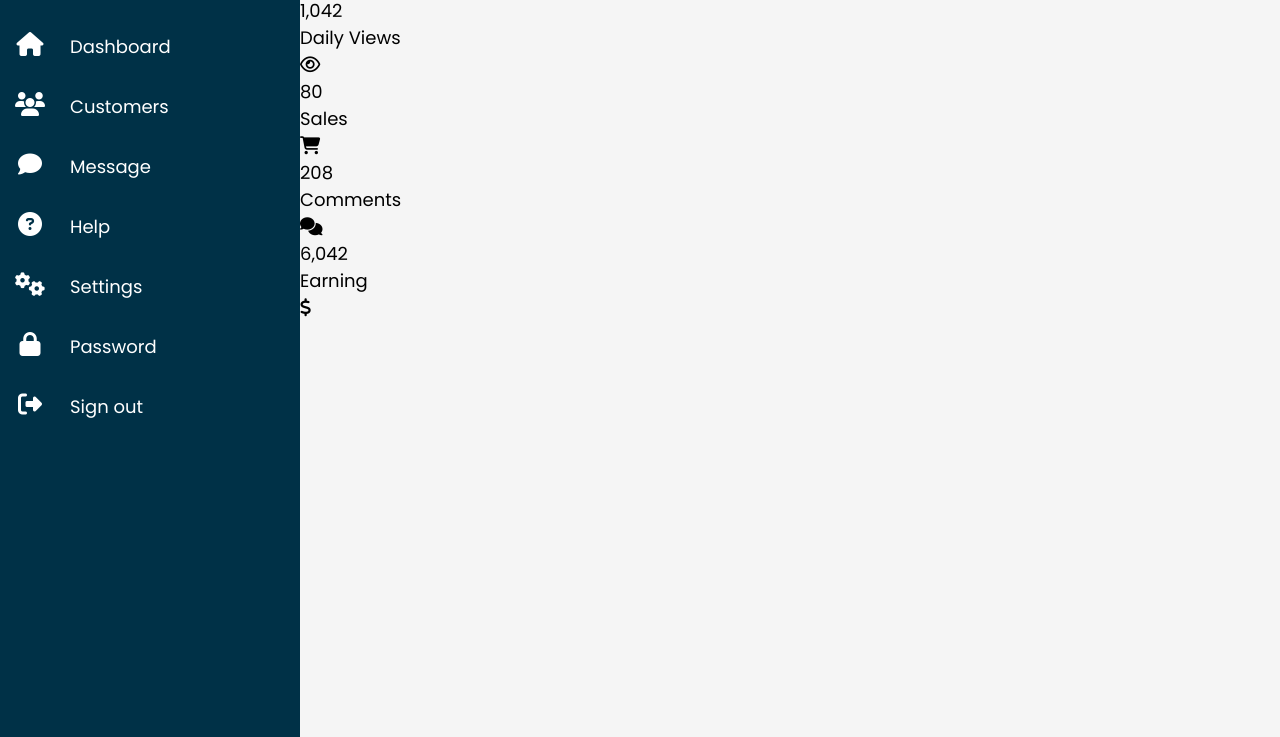
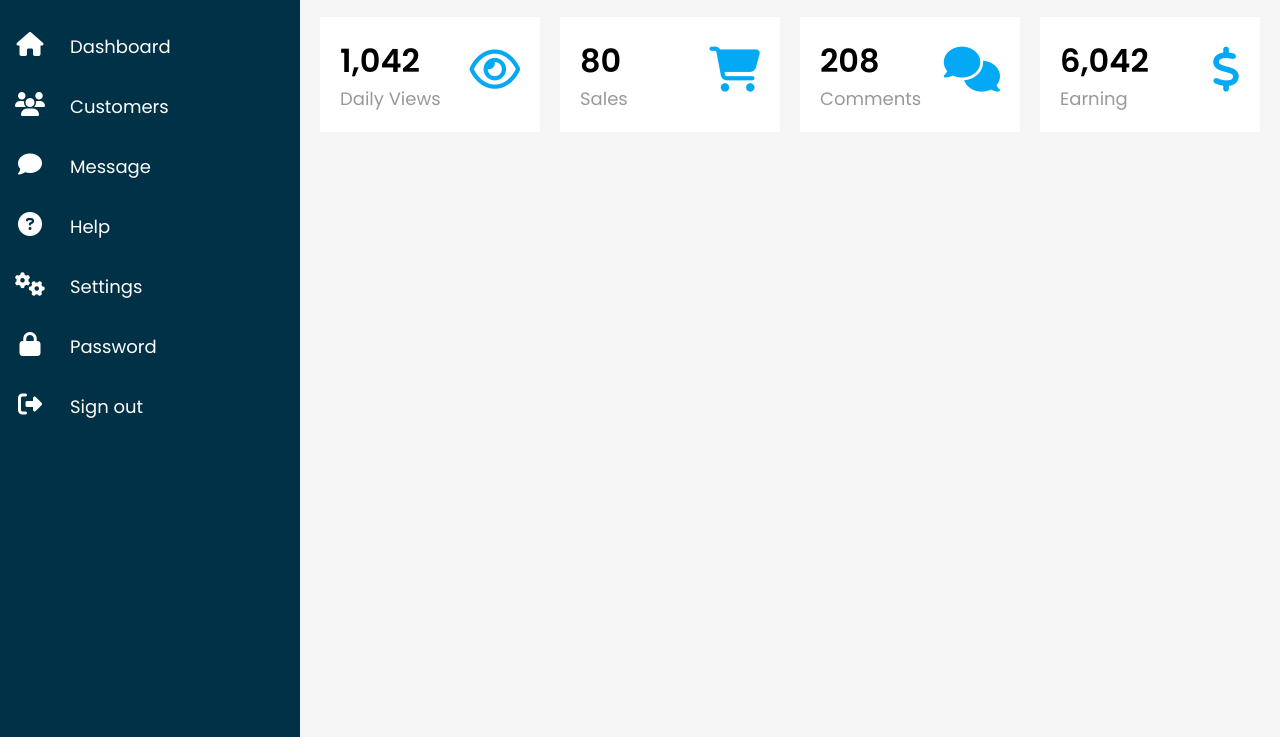
Before and after one commit to omon490/dashboard-foods, a plain HTML site: page index.html in a window 1280 px wide. Shown: the part 63-800 px from the top of the page. Drawn offline with Linux system fonts and the light colour scheme.

Commit message:
Add card-box and card scss styles

```diff
--- a/scss/blocks/_blocks-all.scss
+++ b/scss/blocks/_blocks-all.scss
@@ -3,3 +3,5 @@
 @import "main";
 @import "topbar";
 @import "search";
+@import "card-box";
+@import "card";
--- /dev/null
+++ b/scss/blocks/_card-box.scss
@@ -0,0 +1,20 @@
+.card-box {
+  position: relative;
+  width: 100%;
+  padding: 20px;
+  display: grid;
+  grid-template-columns: repeat(4, 1fr);
+  grid-gap: 20px;
+}
+
+@include breakpoint-down (990) {
+  .card-box {
+    grid-template-columns: repeat(2, 1fr);
+  }
+}
+
+@include breakpoint-down (480) {
+  .card-box {
+    grid-template-columns: repeat(1, 1fr);
+  }
+}
--- /dev/null
+++ b/scss/blocks/_card.scss
@@ -0,0 +1,24 @@
+
+.card {
+  position: relative;
+  background-color: $white;
+  padding: 20px;
+  display: flex;
+  justify-content: space-between;
+  cursor: pointer;
+}
+
+.card__numbers {
+  position: relative;
+  font-size: 2rem;
+  font-weight: 600;
+}
+
+.card__name {
+  color: $grey;
+}
+
+.card__icon-box {
+  font-size: 2.5em;
+  color: $blue;
+}
```
Also changed, not shown: css/styles.css, 1 other file.
